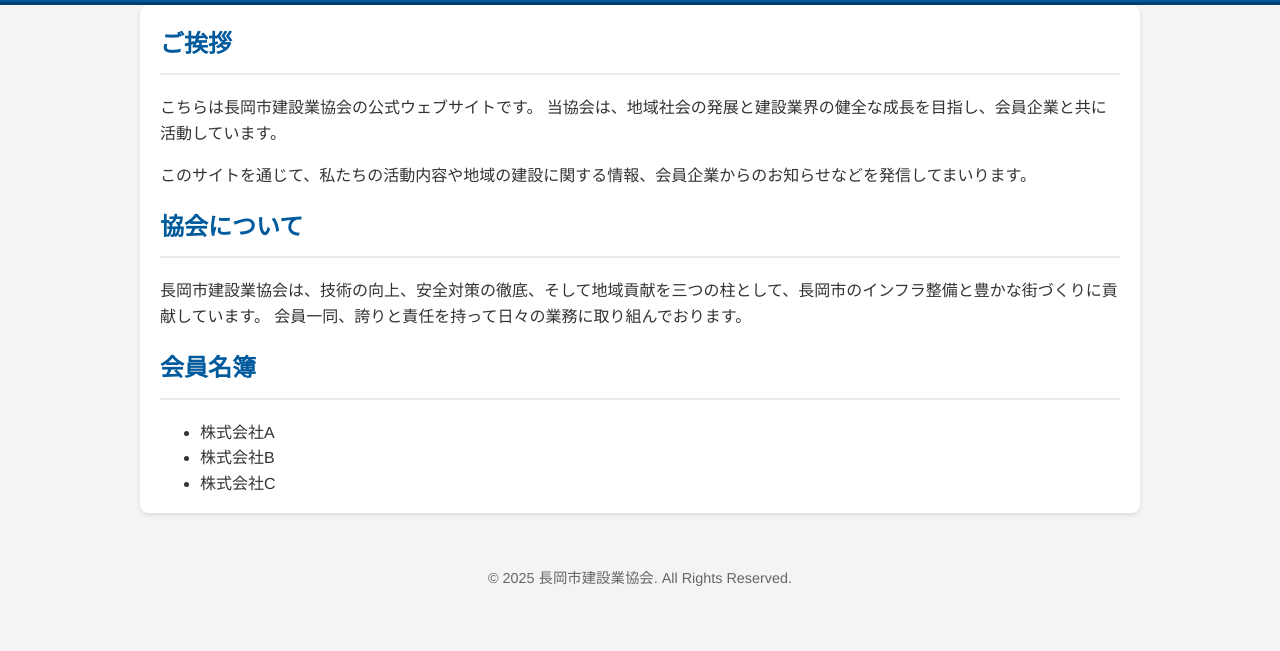
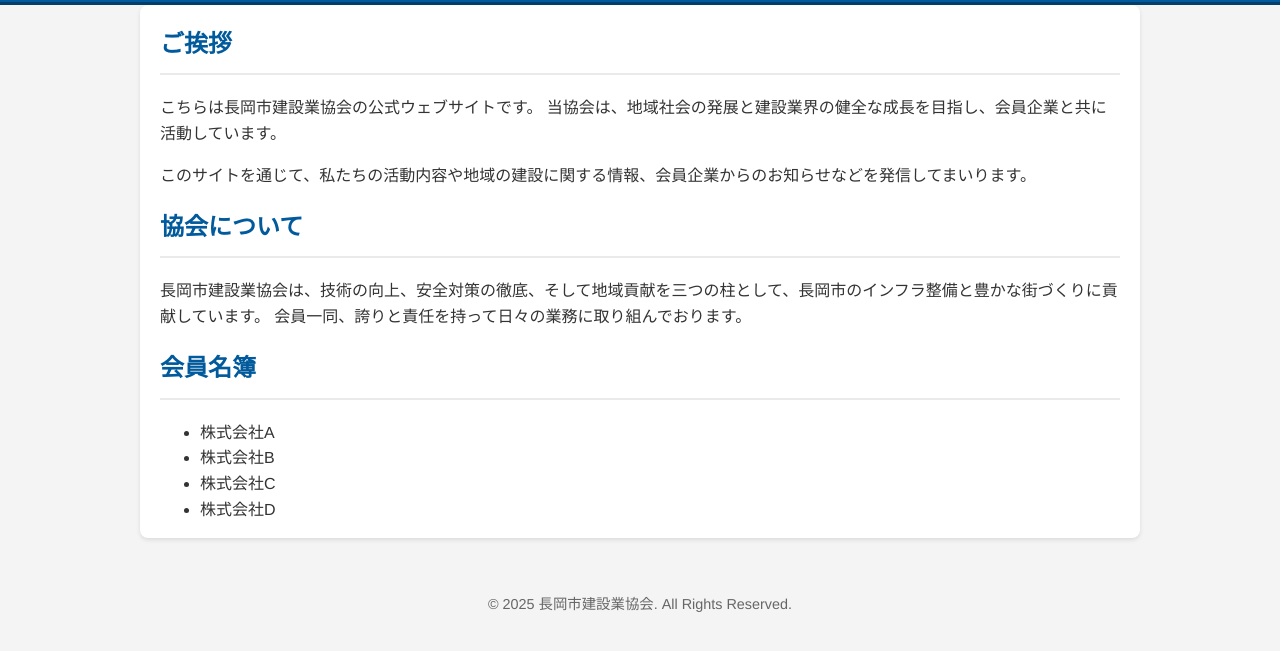
Before and after one commit to kuwa32/sample_webpage, a plain HTML site: page index.html in a window 1280 px wide. Shown: the part 81-732 px from the top of the page. Drawn offline with Linux system fonts and the light colour scheme.

Commit message:
株式会社Dを追加

```diff
--- a/index.html
+++ b/index.html
@@ -86,6 +86,7 @@
             <li>株式会社A</li>
             <li>株式会社B</li>
             <li>株式会社C</li>
+            <li>株式会社D</li>
         </ul>
     </main>
 
```
